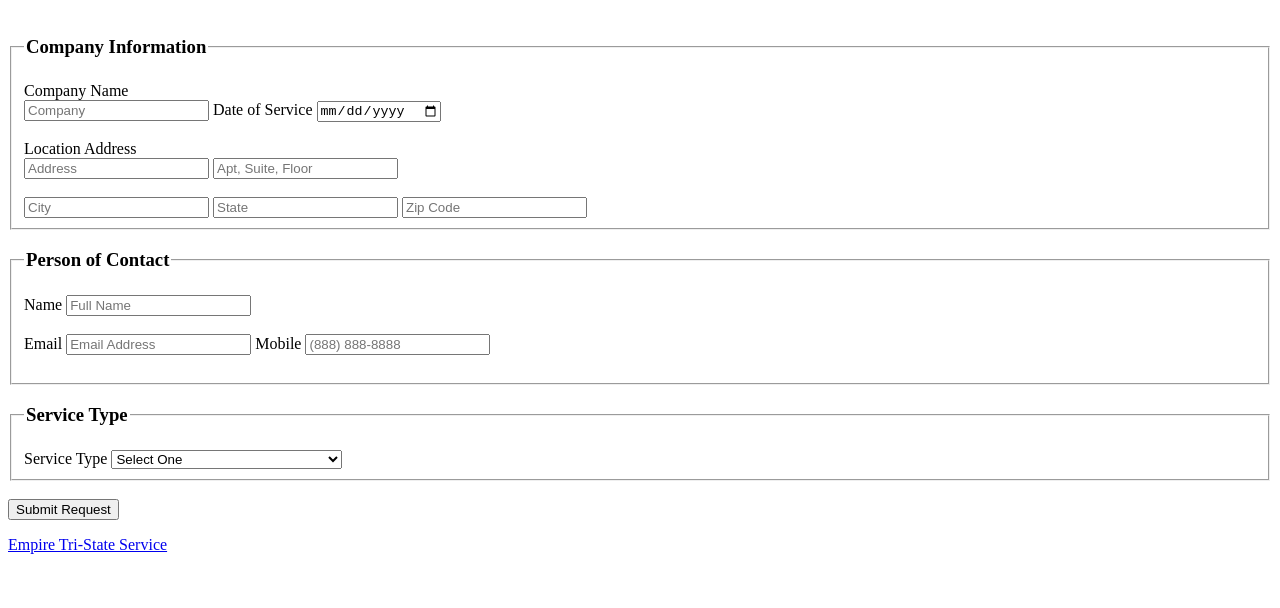
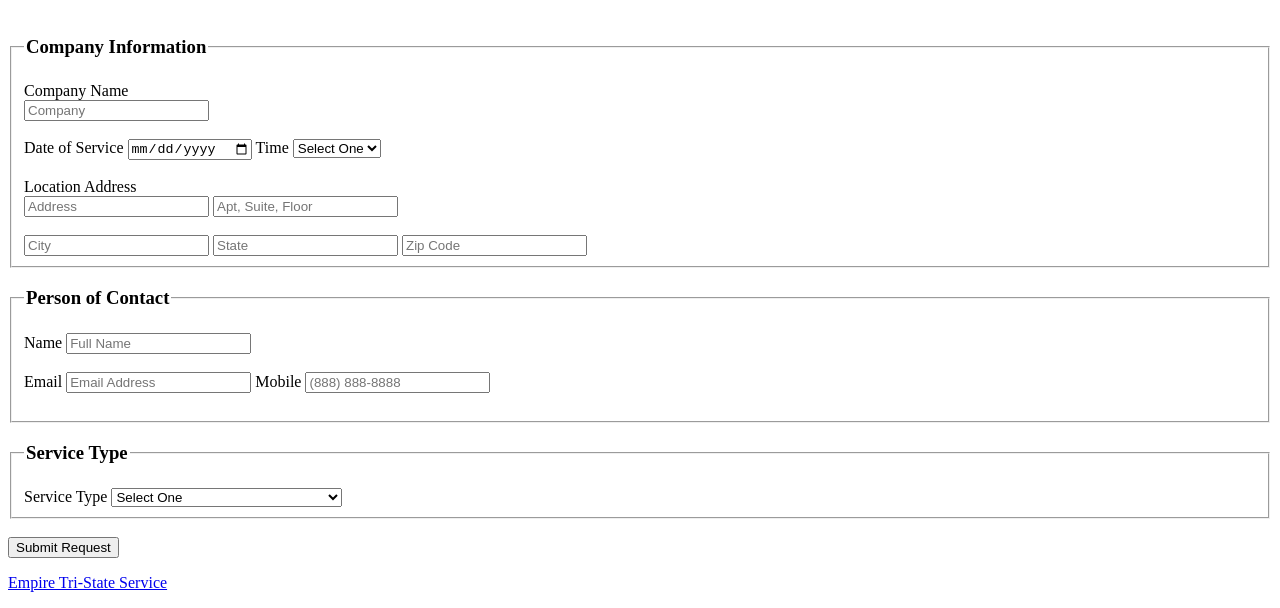
Before and after one commit to NewberyR/Empire, a plain HTML site: page index.html in a window 1280 px wide. Shown: the part 246-854 px from the top of the page. Before the commit the page ends 816 px from the top, so only its background shows below. Drawn offline with Linux system fonts and the light colour scheme.

Commit message:
Added time selection to the form

```diff
--- a/index.html
+++ b/index.html
@@ -25,9 +25,28 @@
         <h3>Company Information</h3>
       </legend>
       <label for="Comapny Information">Company Name</label><br>
-      <input type="text" name="company name" placeholder="Company" value="" required>
+      <input type="text" name="company name" placeholder="Company" value="" required><br>
+      <br>
       <label for="Service Request">Date of Service</label>
-      <input type="date" name="Service Request" required><br>
+      <input type="date" name="Service Request" required>
+      <Span>
+        <label>
+          Time
+          <select multiplename="Times">
+            <option>Select One</option>
+            <option>9:00AM</option>
+            <option>10:00AM</option>
+            <option>11:00AM</option>
+            <option>12:00PM</option>
+            <option>1:00PM</option>
+            <option>2:00PM</option>
+            <option>3:00PM</option>
+            <option>4:00PM</option>
+            <option>5:00PM</option>
+          </select>
+        </label>
+      </Span>
+      <br>
       <br>
       <label for="Location Address">Location Address</label><br>
       <input type="ADDRESS" name="company adress" placeholder="Address" required>
```
